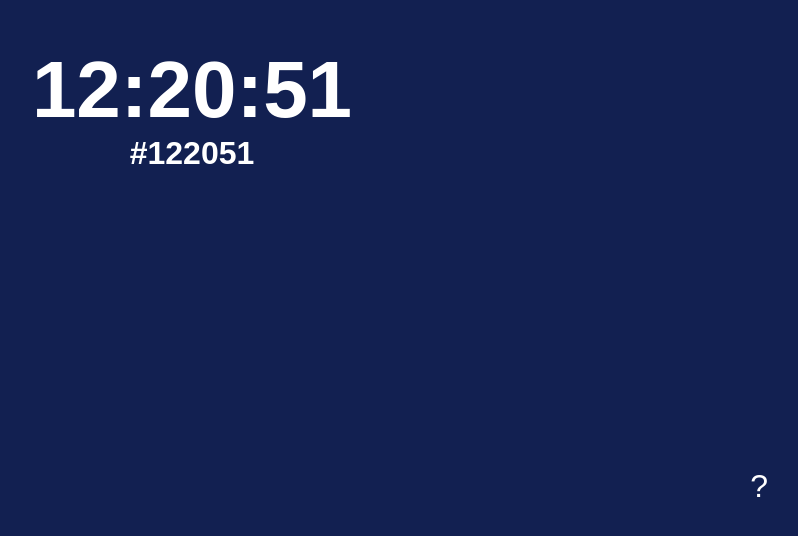
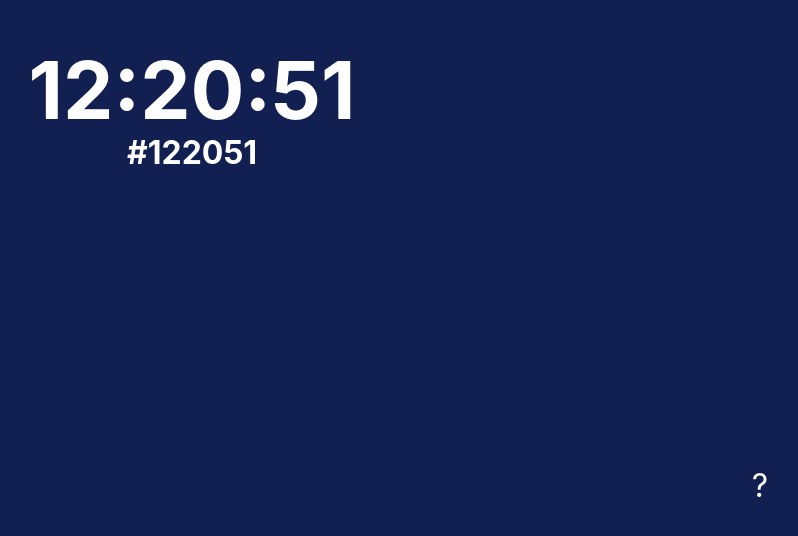
Before and after one commit to nooneswarup/Hex-Color-Clock, a plain HTML site: page index.html in a window 1280 px wide. Shown: the part 252-788 px from the top of the page, without its empty margins (448-1246 px from the left). Drawn offline with Linux system fonts and the light colour scheme.

Commit message:
updated font

```diff
--- a/styles.css
+++ b/styles.css
@@ -11,7 +11,7 @@
 body {
   height: 100vh;
   width: 100%;
-  font-family: "Poppins", sans-serif;
+  font-family: -apple-system, BlinkMacSystemFont, "Segoe UI", Roboto, Helvetica, Arial, sans-serif, "Apple Color Emoji", "Segoe UI Emoji", "Segoe UI Symbol";
 }
 
 main {
```
